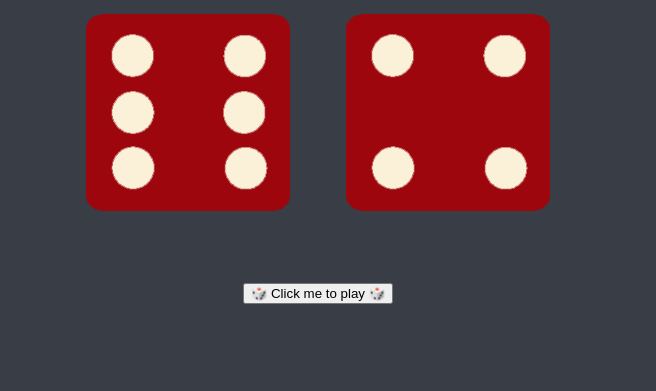
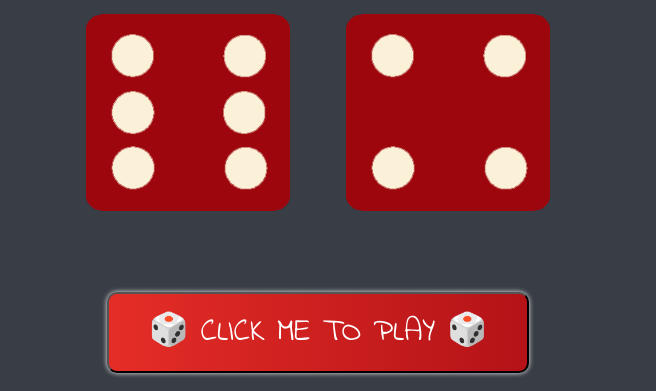
Before and after one commit to surajghuge/dice-game, a plain HTML site: page index.html in a window 1280 px wide. Shown: the part 481-872 px from the top of the page, without its empty margins (322-978 px from the left). Before the commit the page ends 800 px from the top, so only its background shows below. Drawn offline with Linux system fonts and the light colour scheme.

Commit message:
Update styles.css

```diff
--- a/styles.css
+++ b/styles.css
@@ -39,3 +39,23 @@ footer {
   font-family: 'Indie Flower', cursive;
 
 }
+
+.btn{
+  background-image: linear-gradient(to right, #e52d27 0%, #b31217  51%, #e52d27  100%);
+  margin: 10px;
+  font-size: 2rem;
+  font-family: 'Indie Flower', cursive;
+  padding: 15px 40px;
+  text-align: center;
+  text-transform: uppercase;
+  transition: 0.5s;
+  background-size: 200% auto;
+  color: white;
+  box-shadow: 0 0 5px #eee;
+  border-radius: 10px;
+}
+.btn:hover {
+   background-position: right center; /* change the direction of the change here */
+   color: #fff;
+   text-decoration: none;
+ }
```
